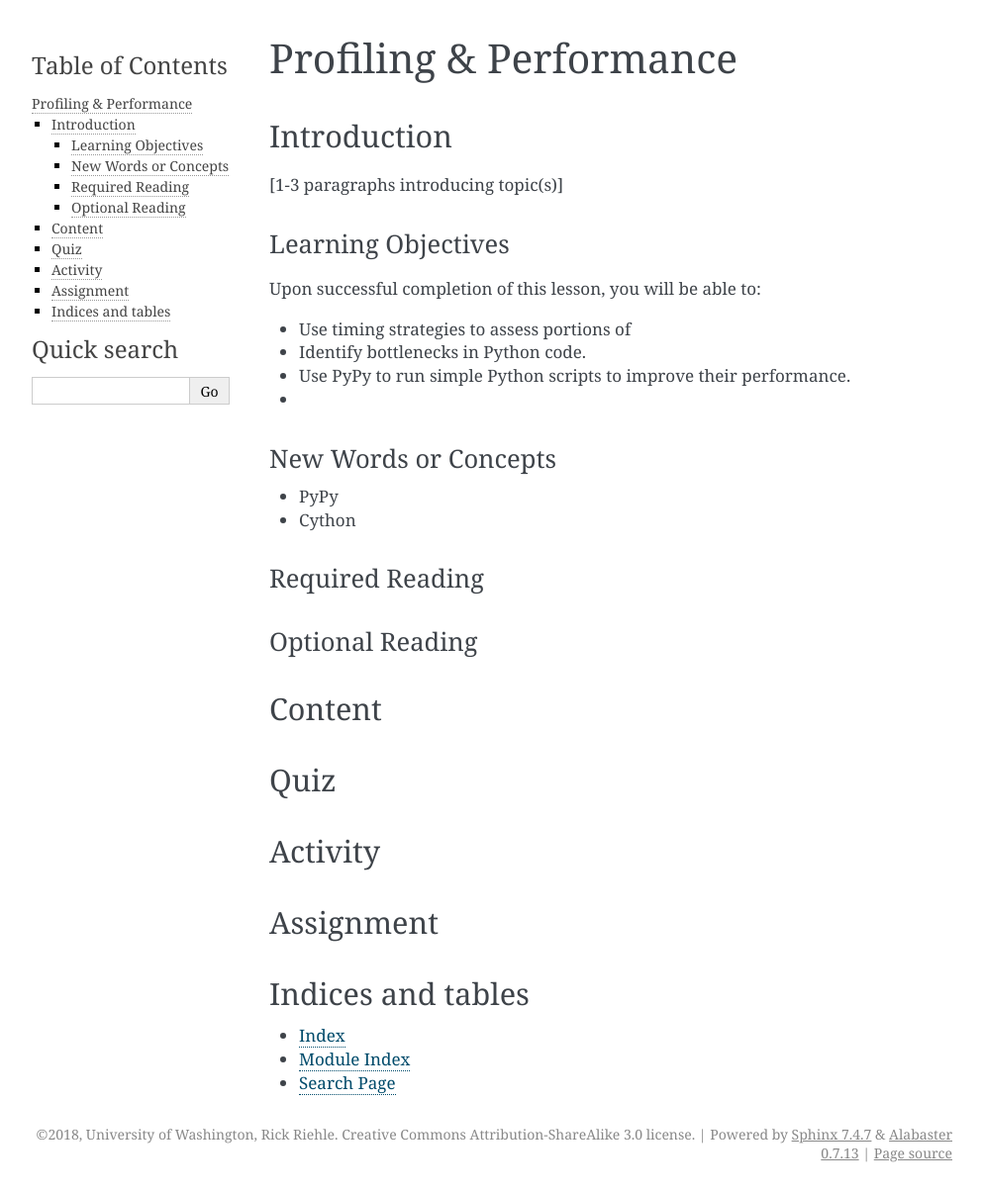
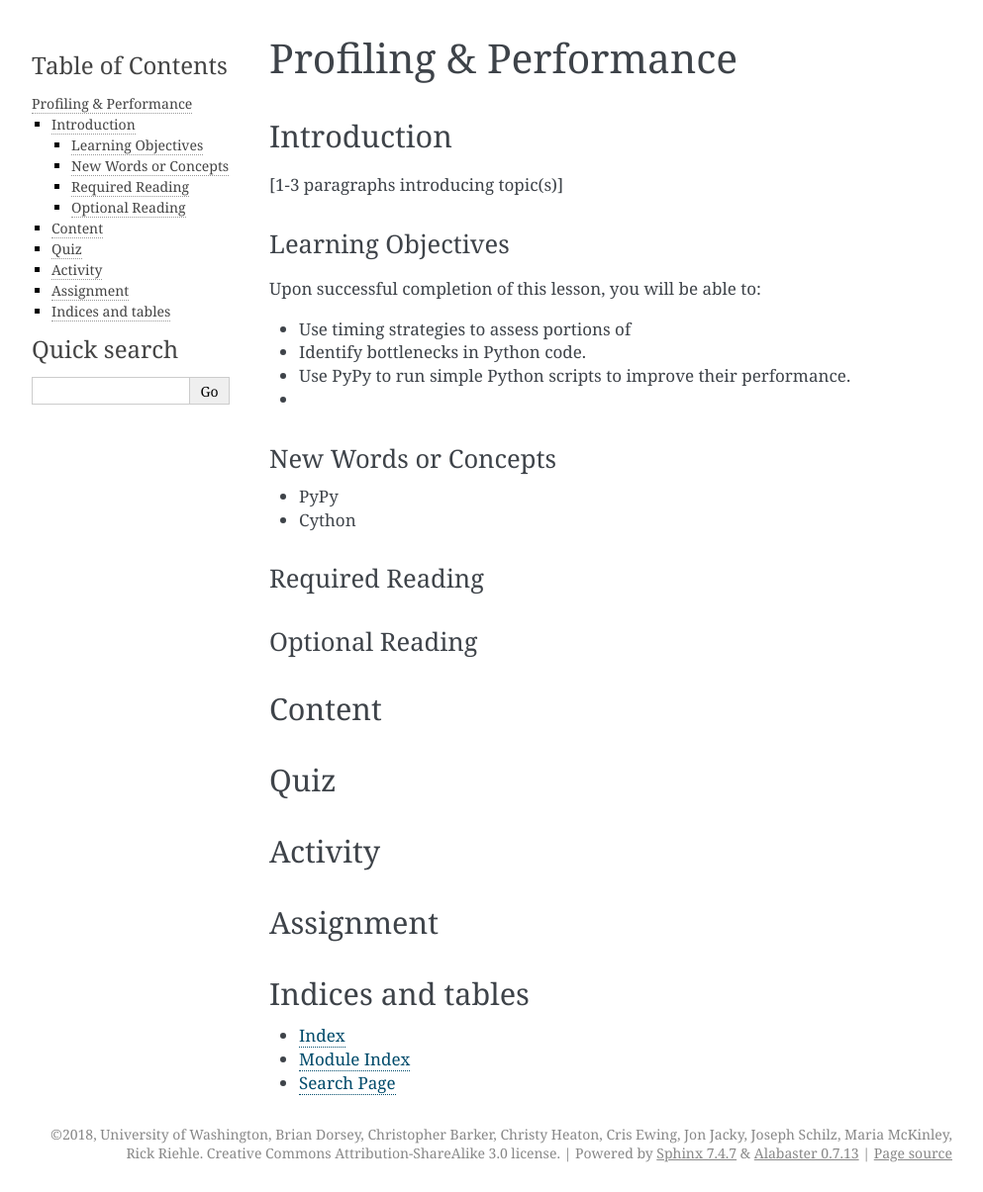
Before and after one commit to bubblecfd/ProfilingPerformance, a Sphinx documentation site: the page built from source/index.rst, in a window 1280 px wide and 1205 px high. Shown: the whole window at 99% size, without its empty margins (148-1141 px from the left). Built offline with Sphinx 7.4.7, drawn with Linux system fonts in a browser that asks for light colours.

Commit message:
Authors, toc

```diff
--- a/source/conf.py
+++ b/source/conf.py
@@ -61,7 +61,7 @@
 # General information about the project.
 project = 'Lesson Plan'
 
-author = 'Rick Riehle'
+author = "Brian Dorsey, Christopher Barker, Christy Heaton, Cris Ewing, Jon Jacky, Joseph Schilz, Maria McKinley, Rick Riehle"
 
 copyright = (
     "{}, University of Washington, {}. Creative Commons Attribution-ShareAlike 3.0 license".format(
@@ -110,7 +110,7 @@
 # documentation.
 #
 html_theme_options = {
-    'fixed_sidebar': True,
+    'fixed_sidebar': False,
 }
 
 # Add any paths that contain custom static files (such as style sheets) here,
```
